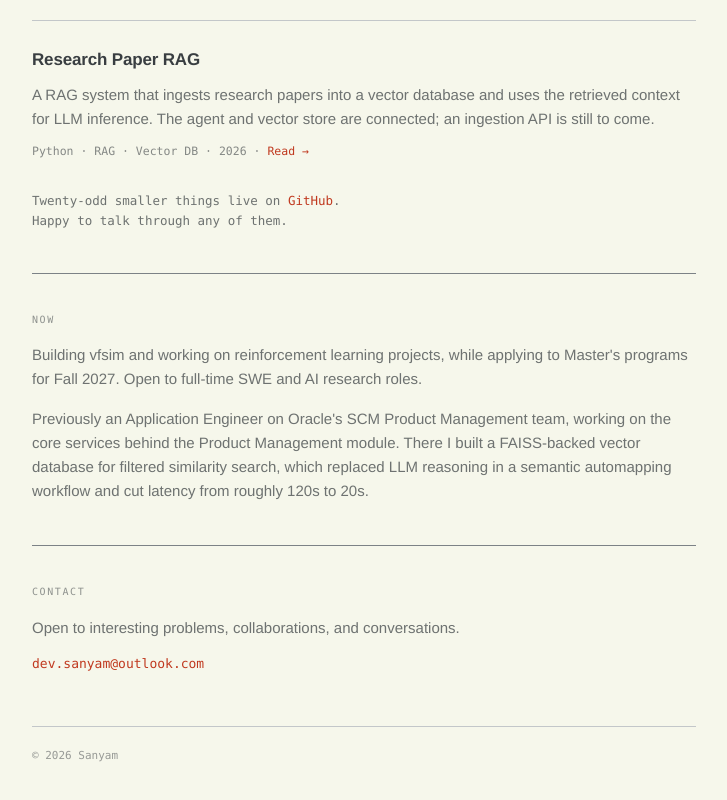
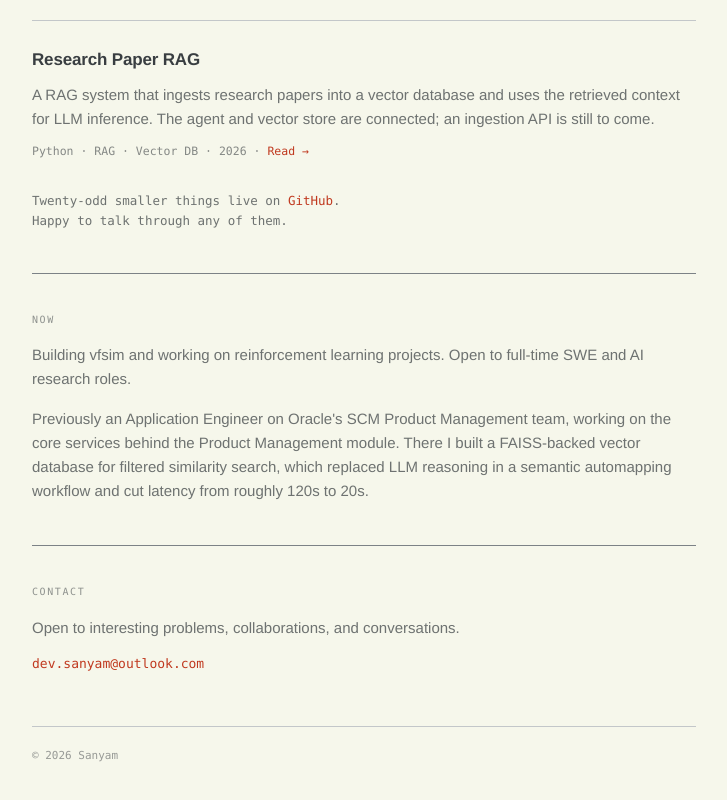
Before and after one commit to sanyam-dev/samspace, a plain HTML site: page index.html in a window 1280 px wide. Shown: the part 1375-2175 px from the top of the page, without its empty margins (288-1015 px from the left). Drawn offline with Linux system fonts and the light colour scheme; no server answers.

Commit message:
Remove Master's applications line from Now section (#2)
Claude-Session: https://claude.ai/code/session_011MbgT6AhHvzqH4zywKd6hr

Co-authored-by: Claude <noreply@anthropic.com>

```diff
--- a/index.html
+++ b/index.html
@@ -90,9 +90,8 @@
         <section id="now">
           <p class="lbl">Now</p>
           <p class="prose">
-            Building vfsim and working on reinforcement learning projects,
-            while applying to Master's programs for Fall 2027. Open to
-            full-time SWE and AI research roles.
+            Building vfsim and working on reinforcement learning projects.
+            Open to full-time SWE and AI research roles.
           </p>
           <p class="prose">
             Previously an Application Engineer on Oracle's SCM Product
```
